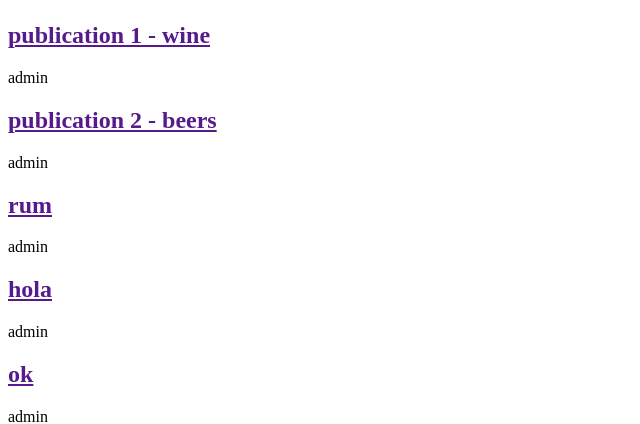
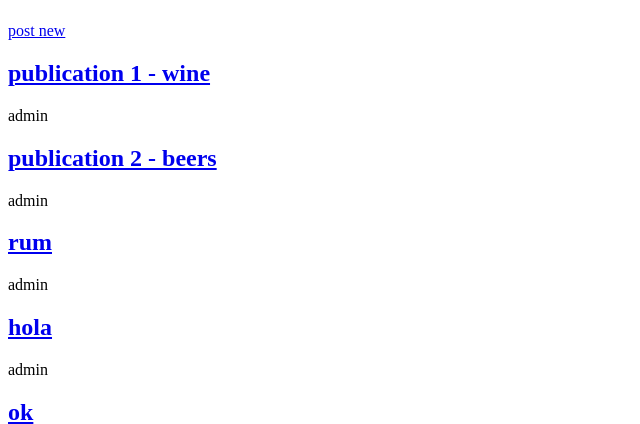
Before and after one commit to katex009/CRUD, a Django app: page / in a window 1280 px wide. Shown: the part 58-482 px from the top of the page, without its empty margins (0-640 px from the left). Run offline with Django 5.2, Linux system fonts and the light colour scheme; data comes from the database, SQL or seed files in the repository; both versions use the stored data as it was after the commit.

Commit message:
create added

```diff
--- a/blogs/models.py
+++ b/blogs/models.py
@@ -14,4 +14,4 @@ class Publication(models.Model):
         return self.title
 
     def get_absolute_url(self):
-        return reverse("publication_detail", kwargs={"pk": self.pk})
+        return reverse("post_detail", kwargs={"pk": self.pk})
--- a/blogs/urls.py
+++ b/blogs/urls.py
@@ -1,7 +1,8 @@
 from django.urls import path
-from .views import BlogListView, BlogCreateView
+from .views import BlogListView, BlogCreateView, BlogDetailView
 
 urlpatterns = [
     path('', BlogListView.as_view(), name='home'),
-    path("post/new/", BlogCreateView.as_view(), name="post_new"),
+    path('post/new/', BlogCreateView.as_view(), name='post_new'),
+    path('post/<int:pk>/', BlogDetailView.as_view(), name='post_detail'),
 ]
--- a/blogs/views.py
+++ b/blogs/views.py
@@ -1,6 +1,6 @@
 from django.shortcuts import render
 from .models import Publication
-from django.views.generic import ListView
+from django.views.generic import ListView, DetailView
 from django.views.generic.edit import CreateView
 
 # Create your views here.
@@ -13,3 +13,7 @@ class BlogCreateView(CreateView):
     model = Publication
     template_name = 'post_new.html'
     fields = ['title', 'body', 'author']
+
+class BlogDetailView(DetailView):
+    model = Publication
+    template_name = 'post_detail.html'
--- a/templates/base.html
+++ b/templates/base.html
@@ -7,6 +7,7 @@
     <header>
         <h1><a href="{% url 'home' %}">Rum Blog</a></h1>
     </header>
+    <a href="{% url 'post_new' %}">post new</a>
     <section>
         {% block content %}
         {% endblock content %}
--- a/templates/home.html
+++ b/templates/home.html
@@ -2,7 +2,7 @@
 
 {% block content %}
     {% for publication in publication_list %}
-        <h2><a href="">{{ publication.title }}</a></h2>
+        <h2><a href="{% url 'post_detail' publication.pk %}">{{ publication.title }}</a></h2>
         <p>{{ publication.author }}</p>
     {% endfor %}
 {% endblock content %}
```
Also changed, not shown: templates/post_detail.html (added, +7 -0 lines), db.sqlite3.
